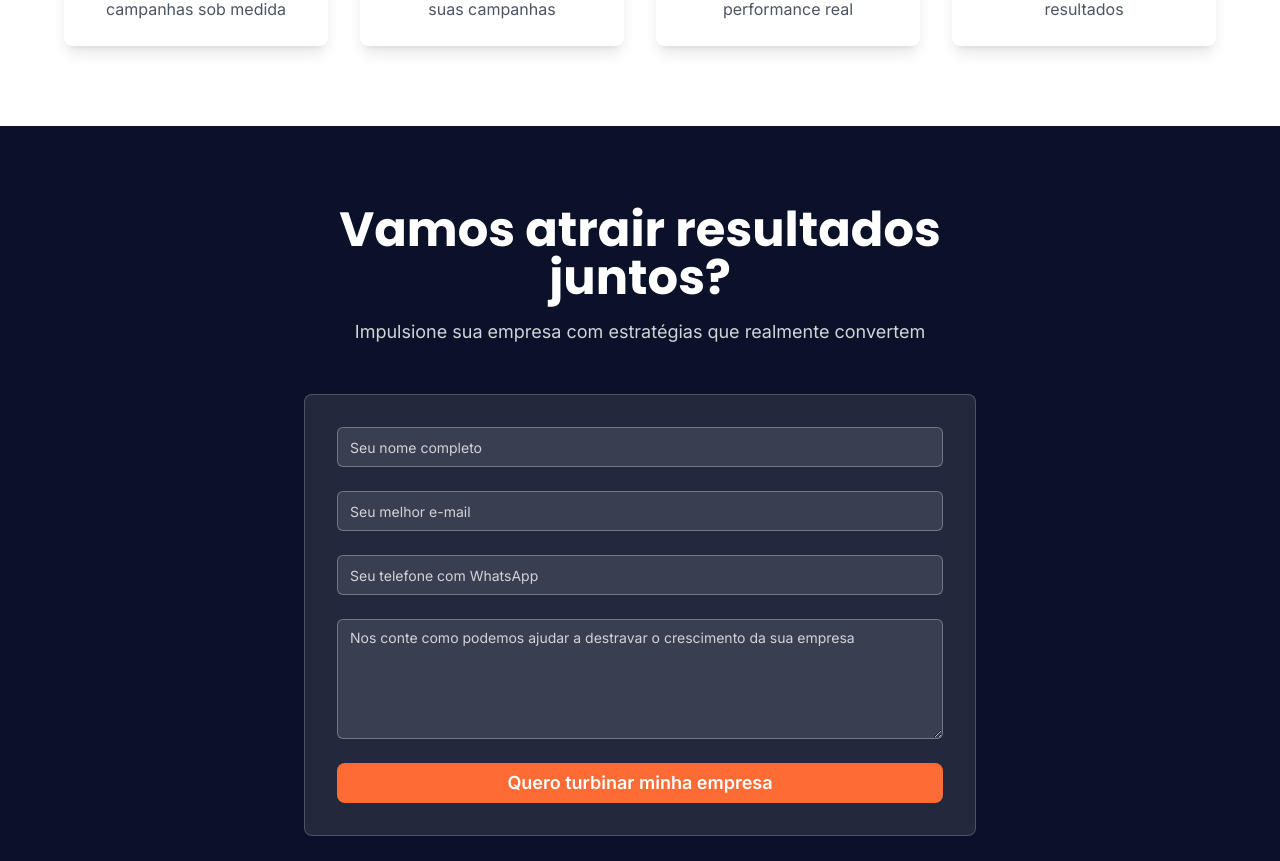
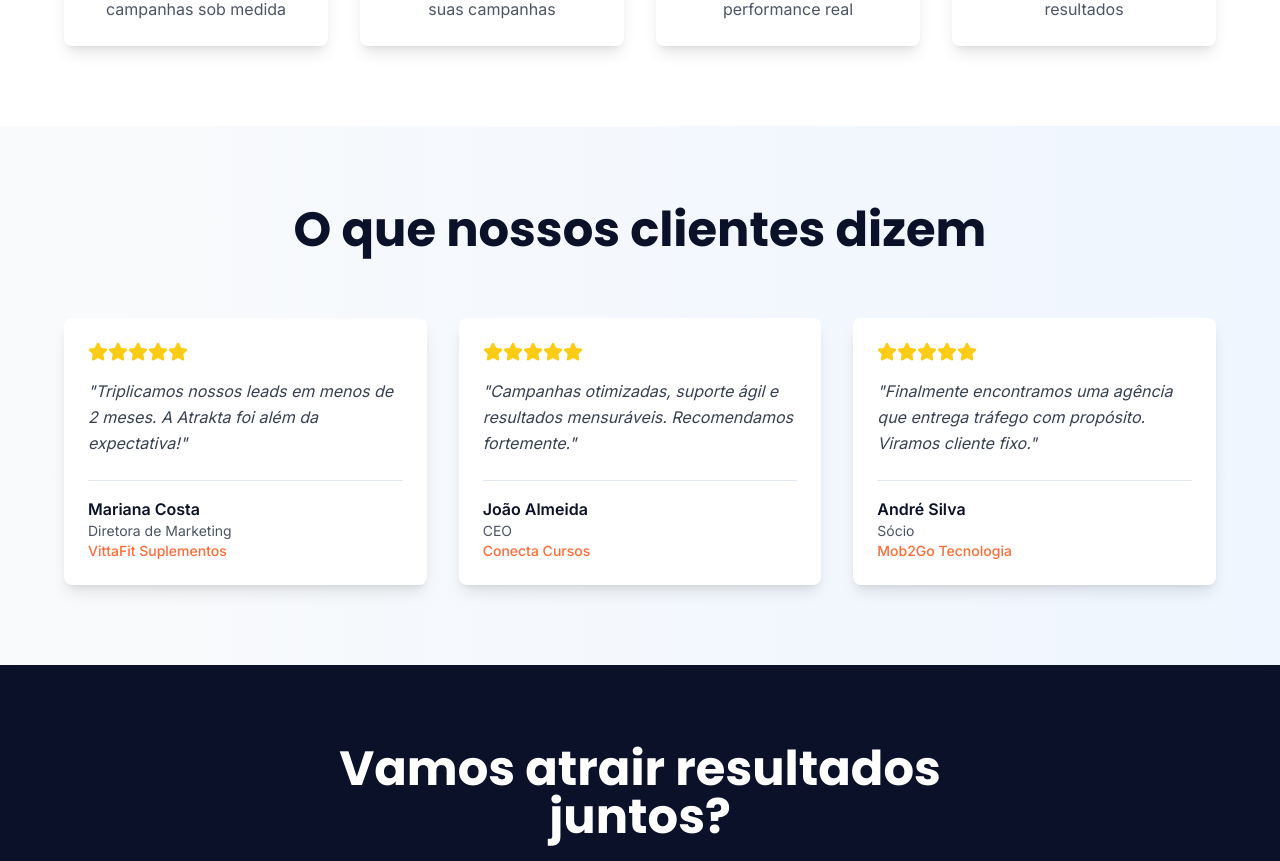
Before and after one commit to cristianosaez/atraktas-landing-spark, a React (Vite) app: page / in a window 1280 px wide. Shown: the part 1560-2421 px from the top of the page. Built offline with nearby package versions, Linux system fonts and the light colour scheme.

Commit message:
Update Index.tsx

```diff
--- a/src/pages/Index.tsx
+++ b/src/pages/Index.tsx
@@ -11,7 +11,6 @@ import {
   TrendingUp,
   BarChart3,
   Users,
-  CheckCircle,
   MessageCircle,
   Instagram,
   Linkedin,
@@ -82,7 +81,12 @@ const Index = () => {
               Reconhece alguma dessas situações?
             </h2>
             <div className="grid md:grid-cols-2 gap-8">
-              {["Você anuncia, mas não vê resultado?", "Está atraindo cliques, mas não gera vendas?", "Investe sem saber o que funciona?", "Nunca anunciou e está ficando para trás?"].map((problem, index) => (
+              {[
+                "Você anuncia, mas não vê resultado?",
+                "Está atraindo cliques, mas não gera vendas?",
+                "Investe sem saber o que funciona?",
+                "Nunca anunciou e está ficando para trás?"
+              ].map((problem, index) => (
                 <div key={index} className="flex items-start space-x-4 animate-fade-in" style={{ animationDelay: `${index * 0.1}s` }}>
                   <div className="w-8 h-8 flex items-center justify-center flex-shrink-0 mt-1">
                     <img src="/lovable-uploads/bb7f88ed-14f7-4e4e-8ec2-df683ff9a297.png" alt="Atrakta Icon" className="w-6 h-6" />
@@ -137,7 +141,50 @@ const Index = () => {
         </div>
       </section>
 
-      {/* Formulário de Contato */}
+      <section className="py-20 bg-gradient-to-r from-gray-50 to-blue-50">
+        <div className="container mx-auto px-4">
+          <div className="max-w-6xl mx-auto">
+            <h2 className="font-poppins text-4xl md:text-5xl font-bold text-center mb-16 text-atrakta-navy">
+              O que nossos clientes dizem
+            </h2>
+            <div className="grid md:grid-cols-3 gap-8">
+              {[{
+                text: "Triplicamos nossos leads em menos de 2 meses. A Atrakta foi além da expectativa!",
+                author: "Mariana Costa",
+                role: "Diretora de Marketing",
+                company: "VittaFit Suplementos"
+              }, {
+                text: "Campanhas otimizadas, suporte ágil e resultados mensuráveis. Recomendamos fortemente.",
+                author: "João Almeida",
+                role: "CEO",
+                company: "Conecta Cursos"
+              }, {
+                text: "Finalmente encontramos uma agência que entrega tráfego com propósito. Viramos cliente fixo.",
+                author: "André Silva",
+                role: "Sócio",
+                company: "Mob2Go Tecnologia"
+              }].map((testimonial, index) => (
+                <Card key={index} className="bg-white hover:shadow-xl transition-all duration-300 animate-fade-in border-0 shadow-lg" style={{ animationDelay: `${index * 0.2}s` }}>
+                  <CardContent className="p-6">
+                    <div className="flex mb-4">
+                      {[...Array(5)].map((_, i) => (
+                        <Star key={i} className="w-5 h-5 text-yellow-400 fill-current" />
+                      ))}
+                    </div>
+                    <p className="text-gray-700 mb-6 italic leading-relaxed">"{testimonial.text}"</p>
+                    <div className="border-t pt-4">
+                      <p className="font-semibold text-atrakta-navy">{testimonial.author}</p>
+                      <p className="text-sm text-gray-600">{testimonial.role}</p>
+                      <p className="text-sm text-atrakta-orange font-medium">{testimonial.company}</p>
+                    </div>
+                  </CardContent>
+                </Card>
+              ))}
+            </div>
+          </div>
+        </div>
+      </section>
+
       <section id="contato" ref={contactRef} className="py-20 bg-atrakta-navy text-white">
         <div className="container mx-auto px-4">
           <div className="max-w-2xl mx-auto">
```
